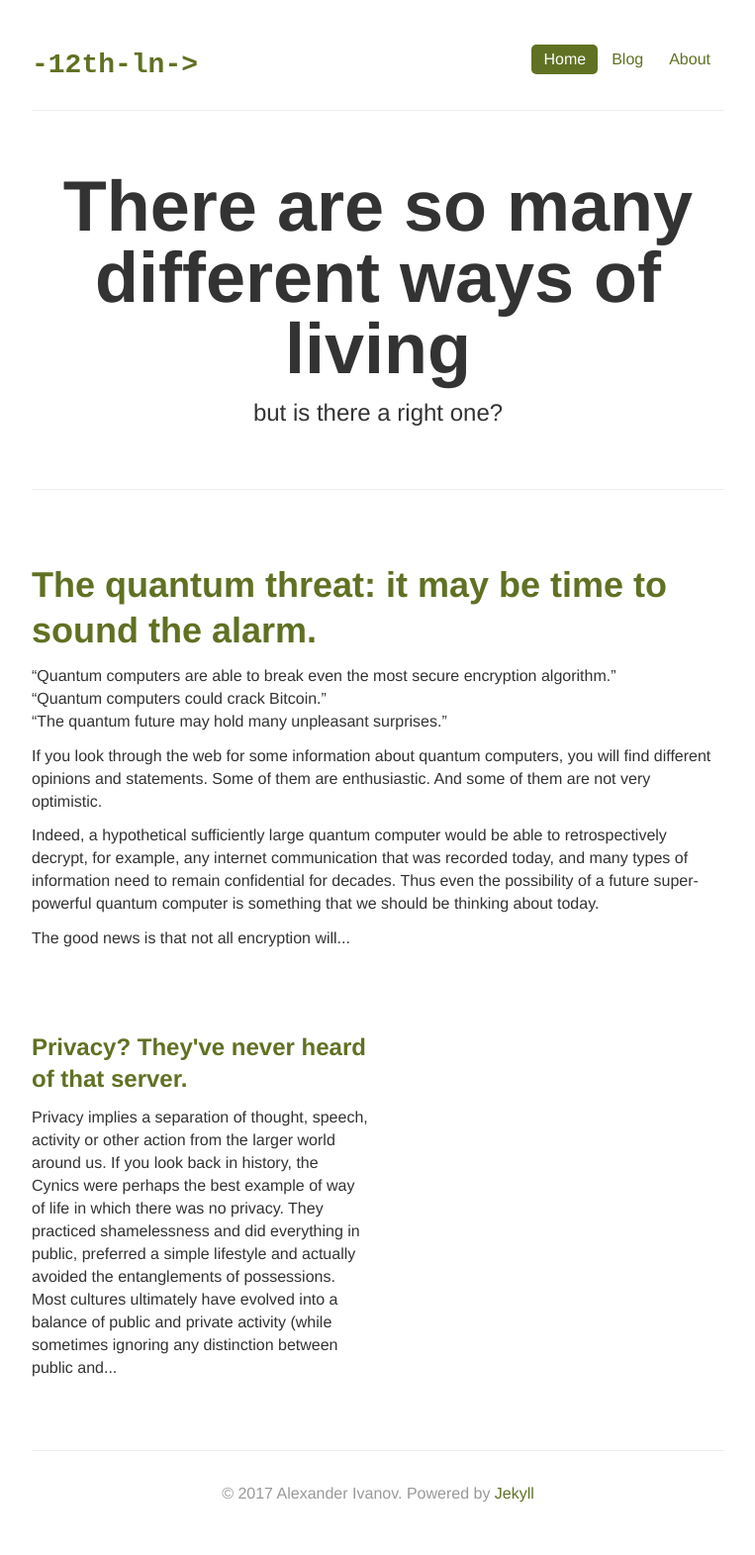
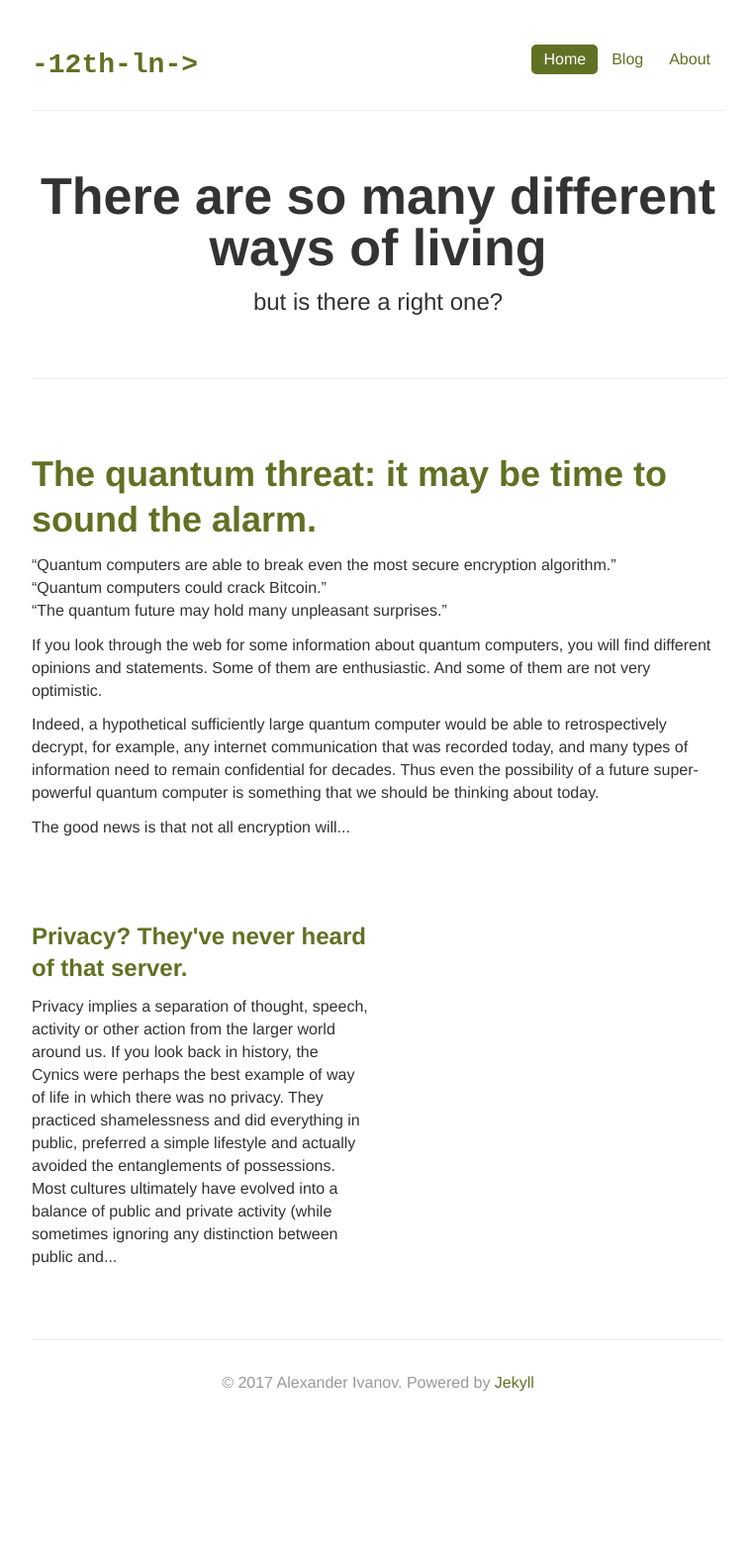
Before and after one commit to sashasyedin/twelfthlane.net, a Jekyll site: the page built from index.html, in a window 1280 px wide. Shown: the whole page at 99% size, without its empty margins (258-1021 px from the left). Built offline with Jekyll 4.4.1, drawn with Linux system fonts in a browser that asks for light colours; after the commit the page ends 1459 px from its top, so only the background shows below that.

Commit message:
Update custom.css

```diff
--- a/css/custom.css
+++ b/css/custom.css
@@ -22,7 +22,7 @@ footer {
   text-align: center;
 }
 .jumbotron h1 {
-  font-size: 72px;
+  font-size: 52px;
   line-height: 1;
 }
 .jumbotron .btn {
```
